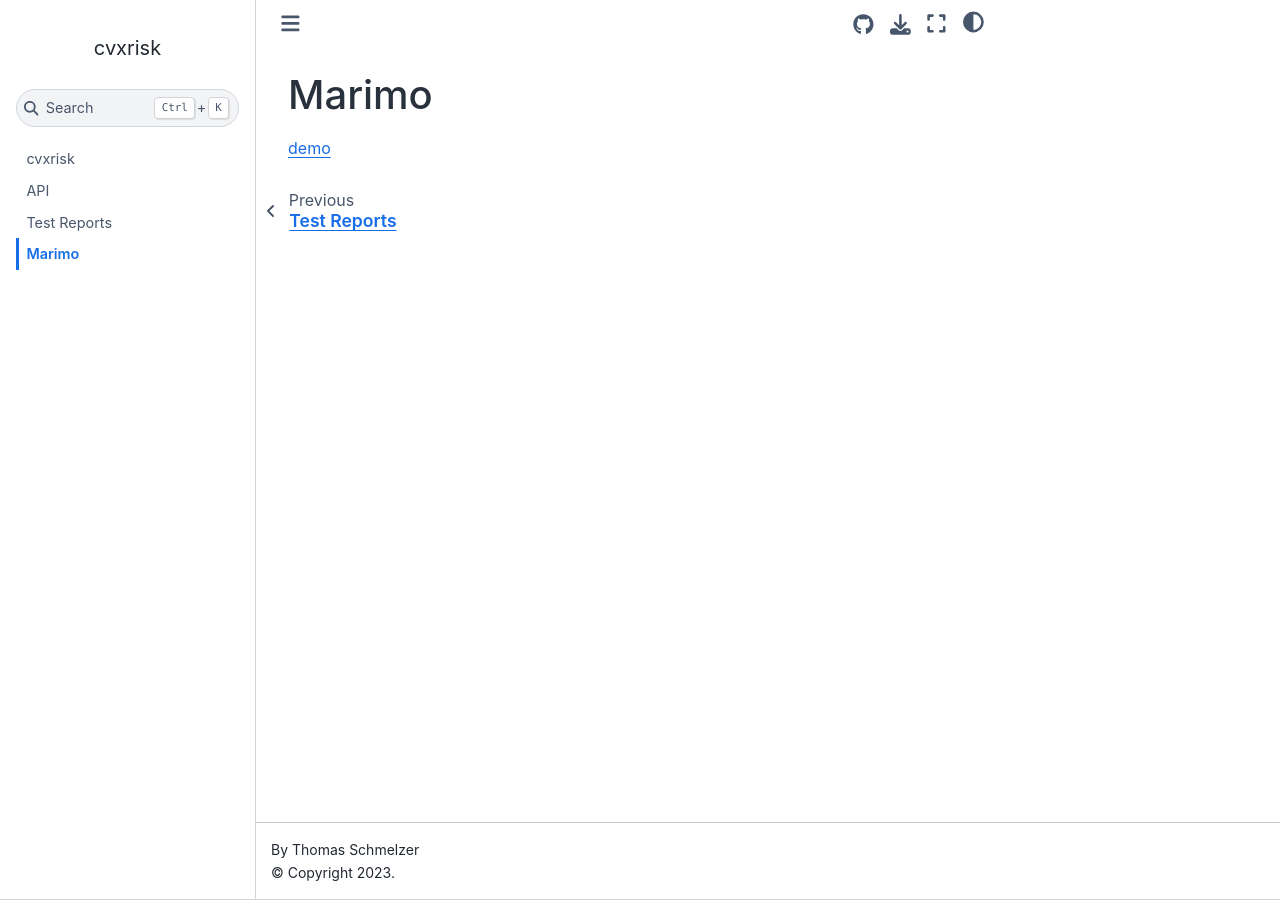
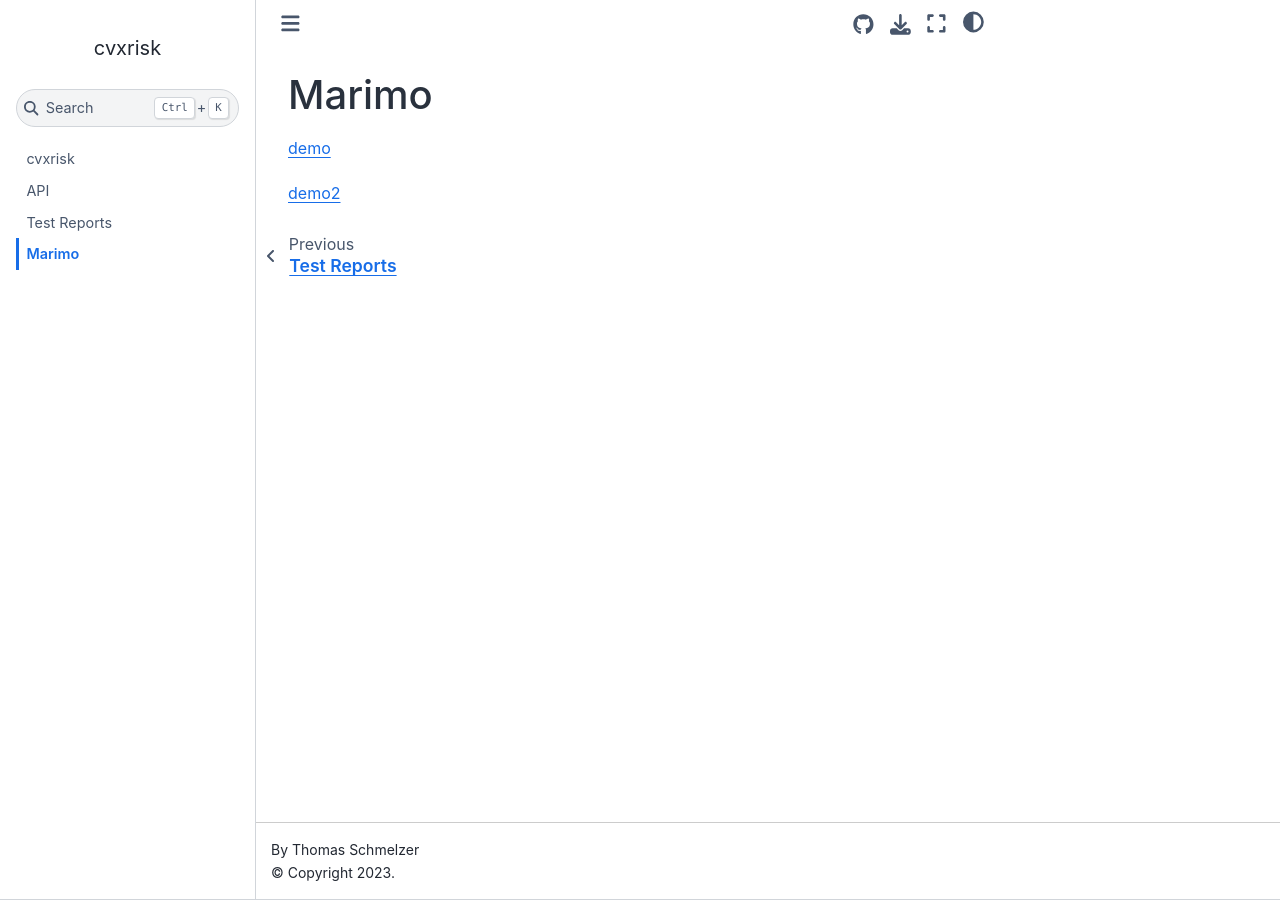
Before and after one commit to cvxgrp/cvxrisk, a Jupyter Book: the page built from book/docs/marimo.md, in a window 1280 px wide. Built offline with Jupyter Book 1.0.4 settings and Sphinx 7.4.7 and the Sphinx Book theme 1.1.4, drawn with Linux system fonts in a browser that asks for light colours; comment, search, counter and statistics services are not loaded.

Commit message:
export to html

```diff
--- a/book/docs/marimo.md
+++ b/book/docs/marimo.md
@@ -1,3 +1,5 @@
 # Marimo
 
 [demo](https://github.com/cvxgrp/cvxrisk/blob/main/marimo/demo.html)
+
+[demo2](https://www.cvxgrp.org/cvxrisk/marimo/demo.html)
```
